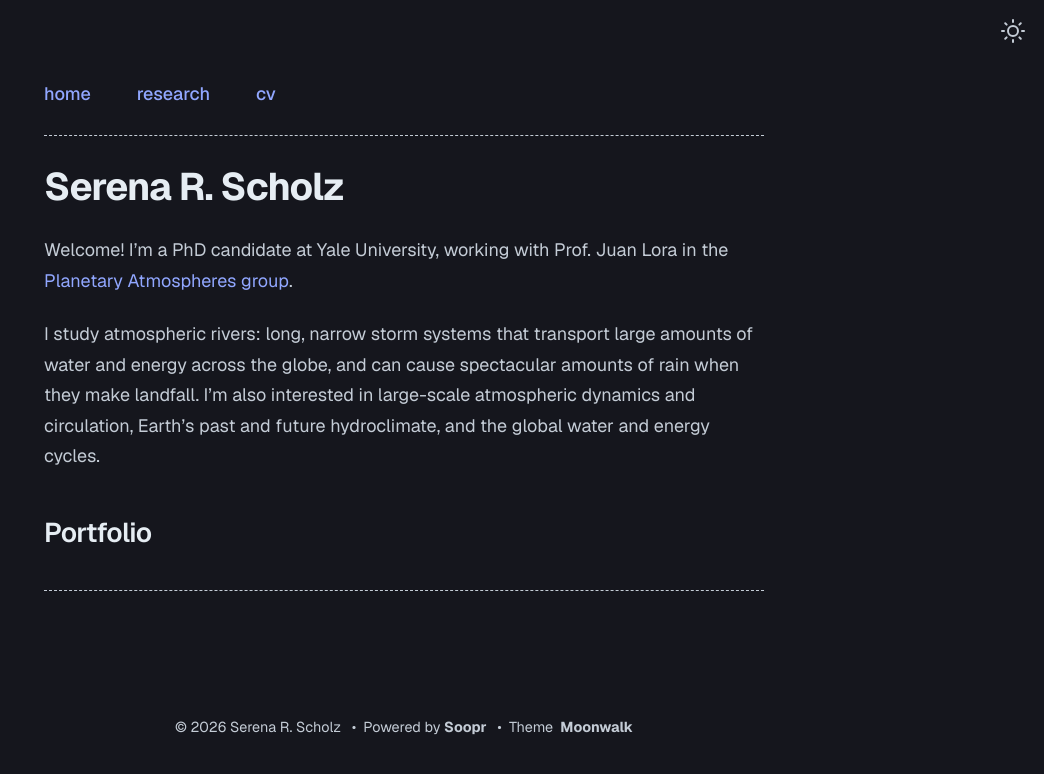
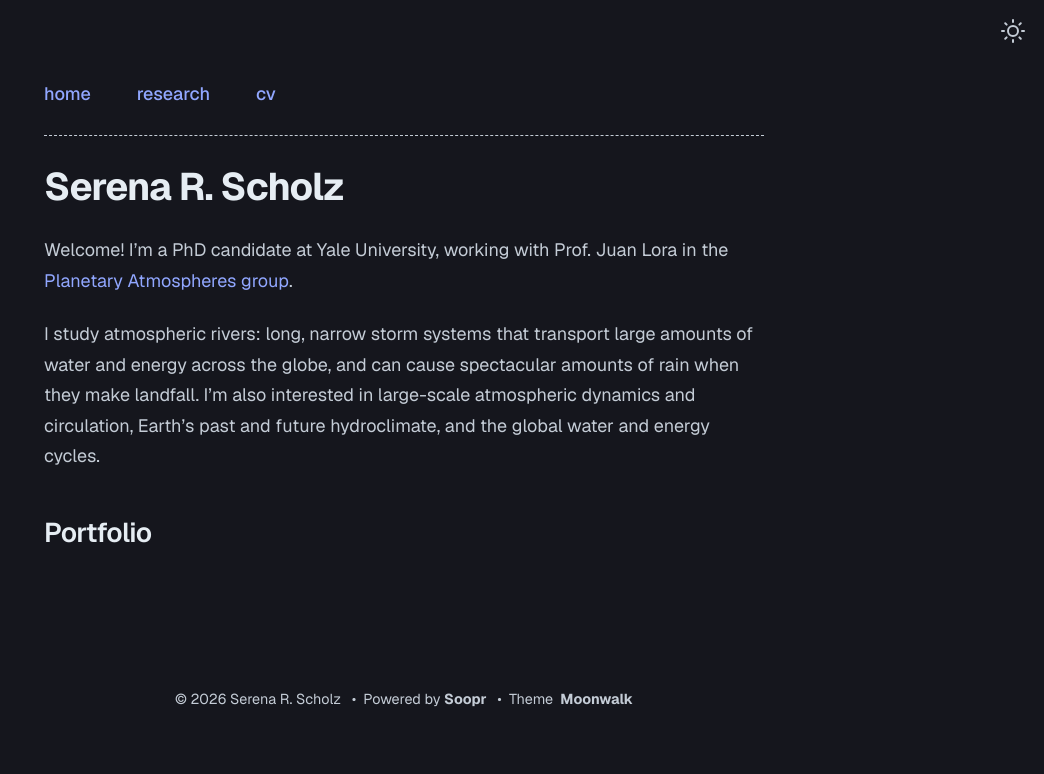
Before and after one commit to serenarscholz/serenarscholz.github.io, a Jekyll site: the page built from index.md, in a window 1280 px wide. Shown: the top 774 px of the page, without its empty margins (236-1280 px from the left). Built offline with Jekyll 4.4.1, drawn with Linux system fonts in a browser that asks for light colours.

Commit message:
Update _config.yml

```diff
--- a/_config.yml
+++ b/_config.yml
@@ -15,7 +15,7 @@ theme_config:
   date_format: "%Y-%m-%d" # customize how date is formatted
   show_description: true # show blog description
   show_navbar: true # show horizontal navbar
-  show_footer: true # show footer links in home page,add in _data/home.yml
+  show_footer: false # show footer links in home page,add in _data/home.yml
   show_copyright: true # show copyright notice in footer
   # following keys are using to create home layout
   show_projects: true # show projects as cards, add in _data/home.yml
```
